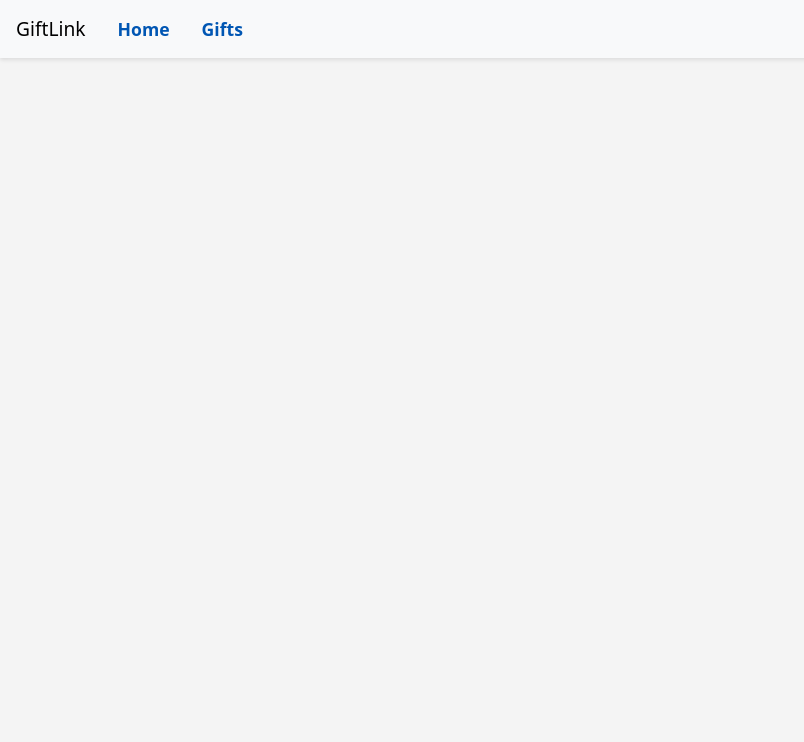
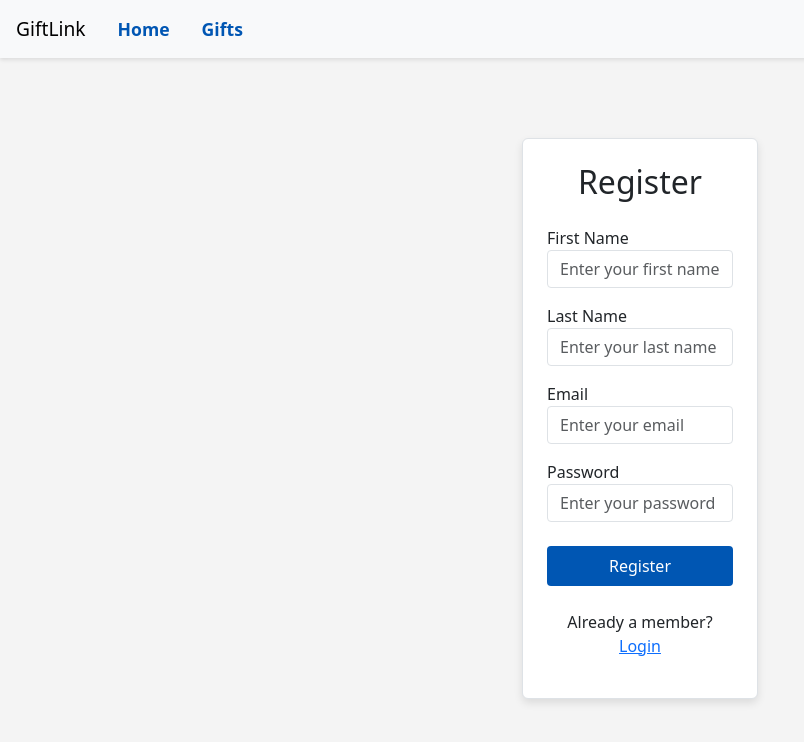
Before and after one commit to iamtayyab007/fullstack-capstone-project, a React (Create React App) app in the folder giftlink-frontend/: page /app/register in a window 1280 px wide. Before the commit this address had no page. Shown: the top 742 px of the page, without its empty margins (0-804 px from the left). Built offline with nearby package versions, Linux system fonts and the light colour scheme.

Commit message:
added code to login and register pages

```diff
--- a/giftlink-frontend/src/App.js
+++ b/giftlink-frontend/src/App.js
@@ -1,6 +1,8 @@
 import React from 'react';
 import { Routes, Route, useNavigate } from 'react-router-dom';
 import MainPage from './components/MainPage/MainPage';
+import LoginPage from './components/LoginPage/LoginPage';
+import RegisterPage from './components/RegisterPage/RegisterPage';
 import 'bootstrap/dist/css/bootstrap.min.css';
 import './App.css';
 import Navbar from './components/Navbar/Navbar';
@@ -14,6 +16,8 @@
           {/* the final code will not pass the products to every page, but each page will call the server API */}
           <Route path="/" element={<MainPage />} />
           <Route path="/app" element={<MainPage />} />
+                    <Route path="/app/login" element={<LoginPage/>} />
+          <Route path="/app/register" element={<RegisterPage />} />
 
         </Routes>
         </>
--- /dev/null
+++ b/giftlink-frontend/src/components/LoginPage/LoginPage.css
@@ -0,0 +1,44 @@
+.login-card {
+    background-color: #fff;
+    box-shadow: 0px 4px 8px rgba(0, 0, 0, 0.1);
+}
+
+.login-card .form-label {
+    font-weight: 600;
+}
+
+.login-card input {
+    border-radius: 0.25rem;
+}
+
+.login-card .btn {
+    padding: 0.5rem 1rem;
+    border-radius: 0.25rem;
+}
+
+.login-card .btn-primary {
+    background-color: #0056b3;
+    border: none;
+}
+
+.login-card .btn-secondary {
+    background-color: #dc3545;
+    border: none;
+}
+
+.login-card .text-primary {
+    color: #0056b3;
+}
+
+.login-card .text-secondary {
+    color: #6c757d;
+}
+
+/* Additional styles */
+a.text-primary:hover {
+    text-decoration: underline;
+}
+
+a.text-secondary:hover {
+    text-decoration: underline;
+}
--- /dev/null
+++ b/giftlink-frontend/src/components/LoginPage/LoginPage.js
@@ -0,0 +1,72 @@
+import React, { useState } from 'react';
+import './LoginPage.css';
+
+function LoginPage() {
+
+  // 🧩 useState hooks for email and password
+  const [email, setEmail] = useState('');
+  const [password, setPassword] = useState('');
+
+  // 🧠 Handle Login
+  const handleLogin = (e) => {
+    e.preventDefault(); // prevent page refresh
+    console.log('Attempting to log in with:');
+    console.log('Email:', email);
+    console.log('Password:', password);
+    // You could later add an API call here to check credentials
+  };
+
+  return (
+    <div className="container mt-5">
+      <div className="row justify-content-center">
+        <div className="col-md-6 col-lg-4">
+          <div className="login-card p-4 border rounded">
+            <h2 className="text-center mb-4 font-weight-bold">Login</h2>
+
+            {/* Login Form */}
+            <form onSubmit={handleLogin}>
+              <div className="form-group mb-3">
+                <label htmlFor="email">Email</label>
+                <input
+                  type="email"
+                  id="email"
+                  className="form-control"
+                  placeholder="Enter your email"
+                  value={email}
+                  onChange={(e) => setEmail(e.target.value)}
+                  required
+                />
+              </div>
+
+              <div className="form-group mb-4">
+                <label htmlFor="password">Password</label>
+                <input
+                  type="password"
+                  id="password"
+                  className="form-control"
+                  placeholder="Enter your password"
+                  value={password}
+                  onChange={(e) => setPassword(e.target.value)}
+                  required
+                />
+              </div>
+
+              <button type="submit" className="btn btn-primary w-100">
+                Login
+              </button>
+            </form>
+
+            <p className="mt-4 text-center">
+              New here?{' '}
+              <a href="/app/register" className="text-primary">
+                Register Here
+              </a>
+            </p>
+          </div>
+        </div>
+      </div>
+    </div>
+  );
+}
+
+export default LoginPage;
--- /dev/null
+++ b/giftlink-frontend/src/components/RegisterPage/RegisterPage.css
@@ -0,0 +1,44 @@
+.register-card {
+    background-color: #fff;
+    box-shadow: 0px 4px 8px rgba(0, 0, 0, 0.1);
+}
+
+.register-card .form-label {
+    font-weight: 600;
+}
+
+.register-card input {
+    border-radius: 0.25rem;
+}
+
+.register-card .btn {
+    padding: 0.5rem 1rem;
+    border-radius: 0.25rem;
+}
+
+.register-card .btn-primary {
+    background-color: #0056b3;
+    border: none;
+}
+
+.register-card .btn-secondary {
+    background-color: #dc3545;
+    border: none;
+}
+
+.register-card .text-primary {
+    color: #0056b3;
+}
+
+.register-card .text-secondary {
+    color: #6c757d;
+}
+
+/* Additional styles */
+a.text-primary:hover {
+    text-decoration: underline;
+}
+
+a.text-secondary:hover {
+    text-decoration: underline;
+}
--- /dev/null
+++ b/giftlink-frontend/src/components/RegisterPage/RegisterPage.js
@@ -0,0 +1,101 @@
+import React, { useState } from 'react';
+import './RegisterPage.css';
+
+function RegisterPage() {
+  // 🧩 useState hooks for form fields
+  const [firstName, setFirstName] = useState('');
+  const [lastName, setLastName]   = useState('');
+  const [email, setEmail]         = useState('');
+  const [password, setPassword]   = useState('');
+
+  // 🧠 Handle form submission
+  const handleRegister = (e) => {
+    e.preventDefault(); // prevent page reload
+    console.log('Registering user with details:');
+    console.log('First Name:', firstName);
+    console.log('Last Name:', lastName);
+    console.log('Email:', email);
+    console.log('Password:', password);
+    // You could also add API call logic here later
+  };
+
+  return (
+    <div className="container mt-5">
+      <div className="row justify-content-center">
+        <div className="col-md-6 col-lg-4">
+          <div className="register-card p-4 border rounded">
+            <h2 className="text-center mb-4 font-weight-bold">Register</h2>
+
+            {/* Registration Form */}
+            <form onSubmit={handleRegister}>
+              <div className="form-group mb-3">
+                <label htmlFor="firstName">First Name</label>
+                <input
+                  type="text"
+                  id="firstName"
+                  className="form-control"
+                  placeholder="Enter your first name"
+                  value={firstName}
+                  onChange={(e) => setFirstName(e.target.value)}
+                  required
+                />
+              </div>
+
+              <div className="form-group mb-3">
+                <label htmlFor="lastName">Last Name</label>
+                <input
+                  type="text"
+                  id="lastName"
+                  className="form-control"
+                  placeholder="Enter your last name"
+                  value={lastName}
+                  onChange={(e) => setLastName(e.target.value)}
+                  required
+                />
+              </div>
+
+              <div className="form-group mb-3">
+                <label htmlFor="email">Email</label>
+                <input
+                  type="email"
+                  id="email"
+                  className="form-control"
+                  placeholder="Enter your email"
+                  value={email}
+                  onChange={(e) => setEmail(e.target.value)}
+                  required
+                />
+              </div>
+
+              <div className="form-group mb-4">
+                <label htmlFor="password">Password</label>
+                <input
+                  type="password"
+                  id="password"
+                  className="form-control"
+                  placeholder="Enter your password"
+                  value={password}
+                  onChange={(e) => setPassword(e.target.value)}
+                  required
+                />
+              </div>
+
+              <button type="submit" className="btn btn-primary w-100">
+                Register
+              </button>
+            </form>
+
+            <p className="mt-4 text-center">
+              Already a member?{' '}
+              <a href="/app/login" className="text-primary">
+                Login
+              </a>
+            </p>
+          </div>
+        </div>
+      </div>
+    </div>
+  );
+}
+
+export default RegisterPage;
```
